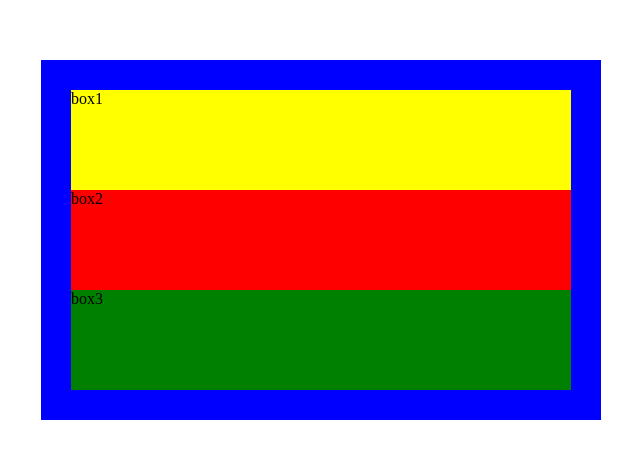
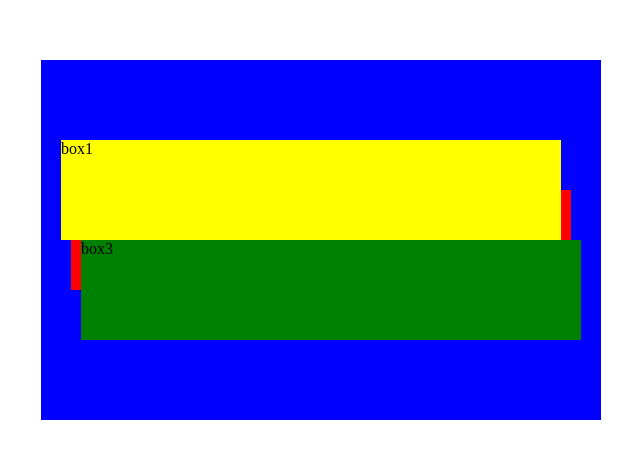
Before and after one commit to CaolanCode/The-Odin-Project, a plain HTML site: page IntermediateHTMLCSS/Positioning/Relative/index.html in a window 1280 px wide. Shown: the part 168-626 px from the top of the page, without its empty margins (319-959 px from the left). Drawn offline with Linux system fonts and the light colour scheme.

Commit message:
commit relative positioning

```diff
--- a/IntermediateHTMLCSS/Positioning/Relative/style.css
+++ b/IntermediateHTMLCSS/Positioning/Relative/style.css
@@ -15,6 +15,9 @@ body{
 .box1{
   background-color: yellow;
   flex:1;
+  position: relative;
+  right: 10px;
+  top: 50px;
 }
 .box2{
   background-color: red;
@@ -23,4 +26,7 @@ body{
 .box3{
   background-color: green;
   flex:1;
+  position: relative;
+  bottom: 50px;
+  left: 10px;
 }
```
